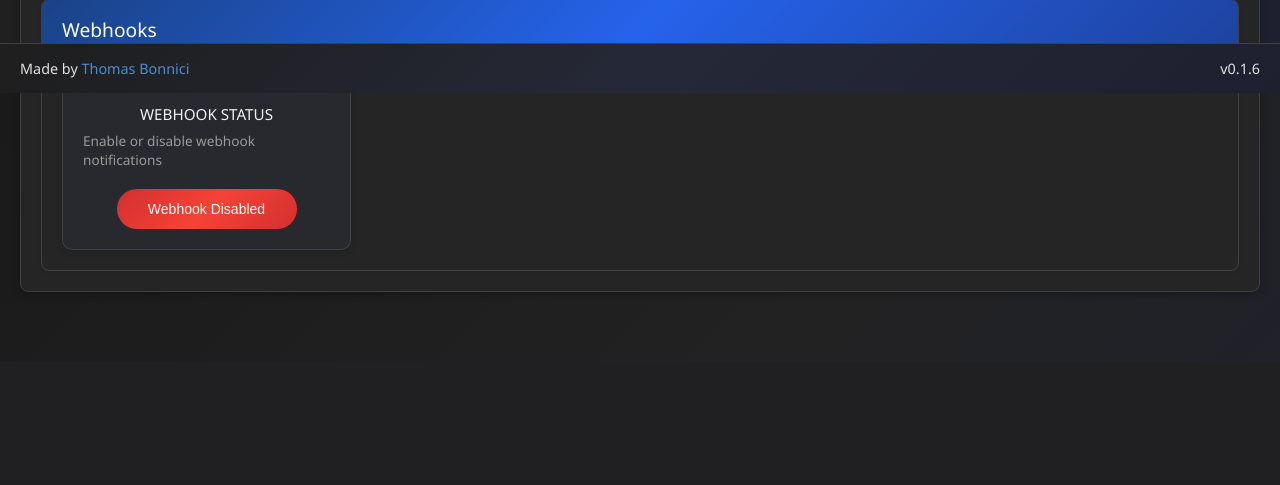
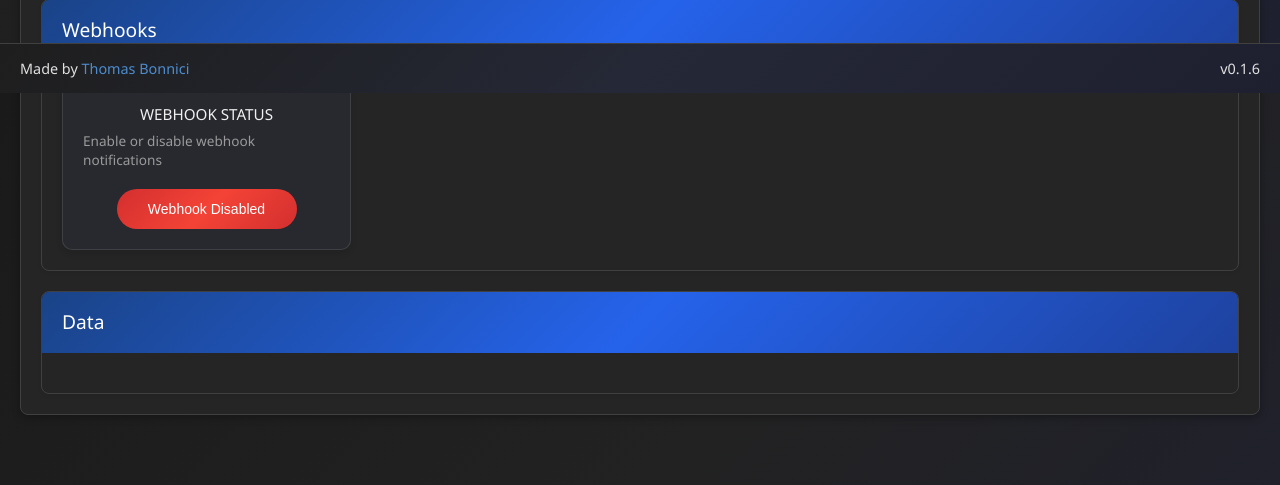
Before and after one commit to DarthTigerson/Simple-Site-Monitor, a FastAPI app: page /settings in a window 1280 px wide. Shown: the part 707-1192 px from the top of the page. Before the commit the page ends 1001 px from the top, so only its background shows below. Run offline with FastAPI, Linux system fonts and the light colour scheme.

Commit message:
wip Settings page Data section addition

```diff
--- a/templates/settings.html
+++ b/templates/settings.html
@@ -146,6 +146,17 @@
                         </div>
                     </div>
                 </div>
+
+                <div class="settings-card">
+                    <div class="settings-card-header">
+                        <h3>Data</h3>
+                    </div>
+                    <div class="settings-card-content">
+                        <div class="settings-subcards">
+                            <!-- Data settings will be added here -->
+                        </div>
+                    </div>
+                </div>
             </div>
         </form>
     </section>
```
